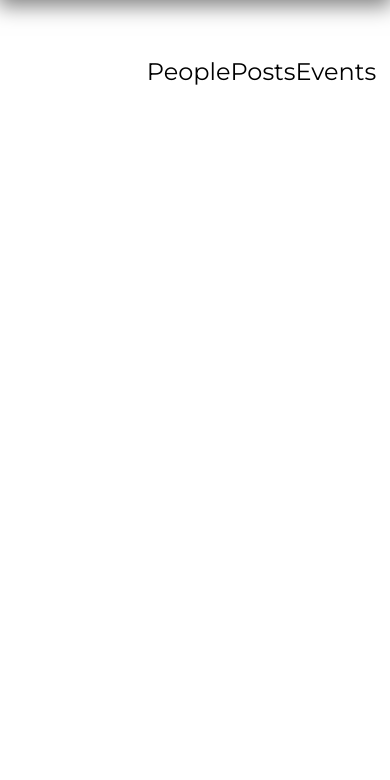
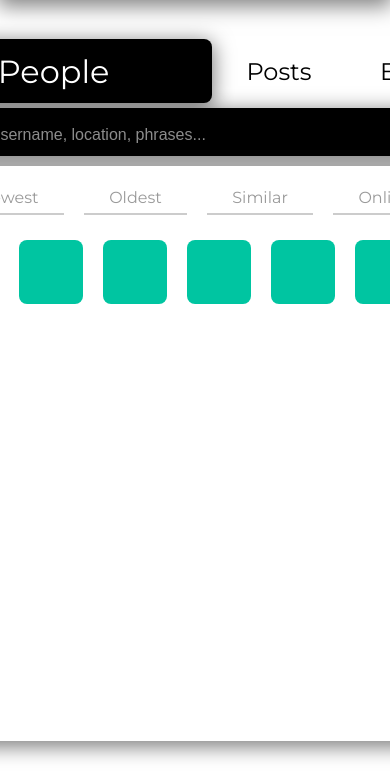
Before and after one commit to JacobG03/weuphere-rework, a Flask app: page / in a window 390 px wide. Shown: the part 64-844 px from the top of the page. Run offline with Flask 2, Linux system fonts and the light colour scheme; a user stored in the database is signed in; data that the repository does not hold is empty; some libraries are stand-ins or nearby versions.

Commit message:
to do: fix people-container height responsiveness

```diff
--- a/app/static/css/styles.css
+++ b/app/static/css/styles.css
@@ -70,6 +70,7 @@ body {
     align-items: center;
     padding: 0px 5px;
     transition: var(--speed);
+    z-index: 4;
 }
 
 .navbar-item:hover {
@@ -523,11 +524,13 @@ body {
     transition: var(--speed);
 }
 
+
 @media only screen and (max-width: 850px) {
     #home-home {
         justify-content: flex-start;
     }
   }
+
 
 #container-home {
     position: fixed;
@@ -571,6 +574,7 @@ body {
     display: flex;
     flex-direction: row;
     align-items: center;
+    transition: var(--speed);
 }
 
 .top-button {
@@ -605,13 +609,13 @@ body {
     width: 100%;
     height: 100%;
     display: none;
-    flex-direction: column;
-    align-items: center;
     transition: var(--speed);
 }
 
 .main-content.active {
     display: flex;
+    flex-direction: column;
+    align-items: center;
 }
 
 #searchbar-box {
@@ -625,7 +629,6 @@ body {
     align-items: center;
     flex-direction: row;
 }
-
 
 #searchbar-box #searchbar {
     width: calc(90% - 40px);
@@ -672,3 +675,114 @@ body {
     align-items: center;
     flex-direction: column;
 }
+
+.main-content-background {
+    width: calc(100% - 40px);
+    height: calc(100% - 80px);
+    background-color: var(--background-color);
+    box-shadow: var(--main-color-shadow);
+    border-radius: var(--border-radius);
+    padding: 10px 20px;
+    margin-top: 10px;
+    display: flex;
+    justify-content: flex-start;
+    align-items: center;
+    flex-direction: column;
+    border-bottom: 50px;
+}
+
+#people-filters-box {
+    width: 90%;
+    height: 3rem;
+    display: flex;
+    justify-content: flex-start;
+    align-items: center;
+    flex-direction: row;
+}
+
+.people-filter-item {
+    flex-grow: 1;
+    height: 2rem;
+    display: flex;
+    justify-content: center;
+    align-items: center;
+    margin: 0px 10px;
+    border-bottom: 2px solid rgb(0, 0, 0, 0.2);
+    cursor: default;
+    transition: var(--speed);
+}
+
+.people-filter-item > span {
+    width: 75%;
+    height: calc(2rem + 2px);
+    display: flex;
+    justify-content: center;
+    align-items: center;
+    font-size: 1rem;
+    color:rgb(0, 0, 0, 0.4);
+    transition: var(--speed);
+    cursor: pointer;
+}
+
+.people-filter-item.active {
+    border-bottom: 2px solid rgb(0, 0, 0);
+}
+
+.people-filter-item.active > span {
+    width: 75%;
+    height: 2rem;
+    display: flex;
+    justify-content: center;
+    align-items: center;
+    font-size: 1.5rem;
+    color: var(--main-color);
+}
+
+.people-filter-item:hover {
+    border-bottom: 2px solid var(--accent-color);
+}
+
+.people-filter-item:hover > span {
+    color: var(--accent-color);
+}
+
+#people-container {
+    width: calc(100% - 20px);
+    height: calc(100% - 20px);
+    padding: 10px 10px;
+    display: flex;
+    flex-direction: row;
+    flex-wrap: wrap;
+    overflow-y: auto;
+}
+
+.container-user {
+    display: block;
+    width: 4rem;
+    height: 4rem;
+    border-radius: var(--border-radius);
+    background-color: #00C5A1;
+    margin: 10px 10px;
+}
+
+
+
+
+
+
+
+
+
+
+
+
+
+
+
+
+
+@media only screen and (max-width: 1375px) {
+    #content-middle > div{
+        width: 600px;
+    }
+  }
--- a/app/templates/index.html
+++ b/app/templates/index.html
@@ -37,15 +37,51 @@
         </div>
         <div id='content-middle'>
             <div id='content-top'>
-                <span class='top-button' id='people-button'>People</span>
+                <span class='top-button active' id='people-button'>People</span>
                 <span class='top-button' id='posts-button'>Posts</span>
                 <span class='top-button' id='events-button'>Events</span>
             </div>
-            <div class='main-content' id='content-people'>
+            <div class='main-content active' id='content-people'>
                 <div id='searchbar-box'>
-                    <input id='searchbar' type='text' placeholder='Search by username, location, phrases...'>
+                    <input id='searchbar' type='text' placeholder='Search by username, location, phrases...' autocomplete="off">
                     <div id='search-box'>
                         <i class="fas fa-search"></i>
+                    </div>
+                </div>
+                <div class='main-content-background' id='background0'>
+                    <div id='people-filters-box'>
+                        <div class='people-filter-item' id='filter-newest'>
+                            <span>Newest</span>
+                        </div>
+                        <div class='people-filter-item' id='filter-oldest'>
+                            <span>Oldest</span>
+                        </div>
+                        <div class='people-filter-item' id='filter-similar'>
+                            <span>Similar</span>
+                        </div>
+                        <div class='people-filter-item' id='filter-online'>
+                            <span>Online</span>
+                        </div>
+                    </div>
+                    <div id='people-container'>
+                        <div class='container-user'>
+
+                        </div>
+                        <div class='container-user'>
+
+                        </div>
+                        <div class='container-user'>
+
+                        </div>
+                        <div class='container-user'>
+
+                        </div>
+                        <div class='container-user'>
+
+                        </div>
+                        <div class='container-user'>
+
+                        </div>
                     </div>
                 </div>
             </div>
```
